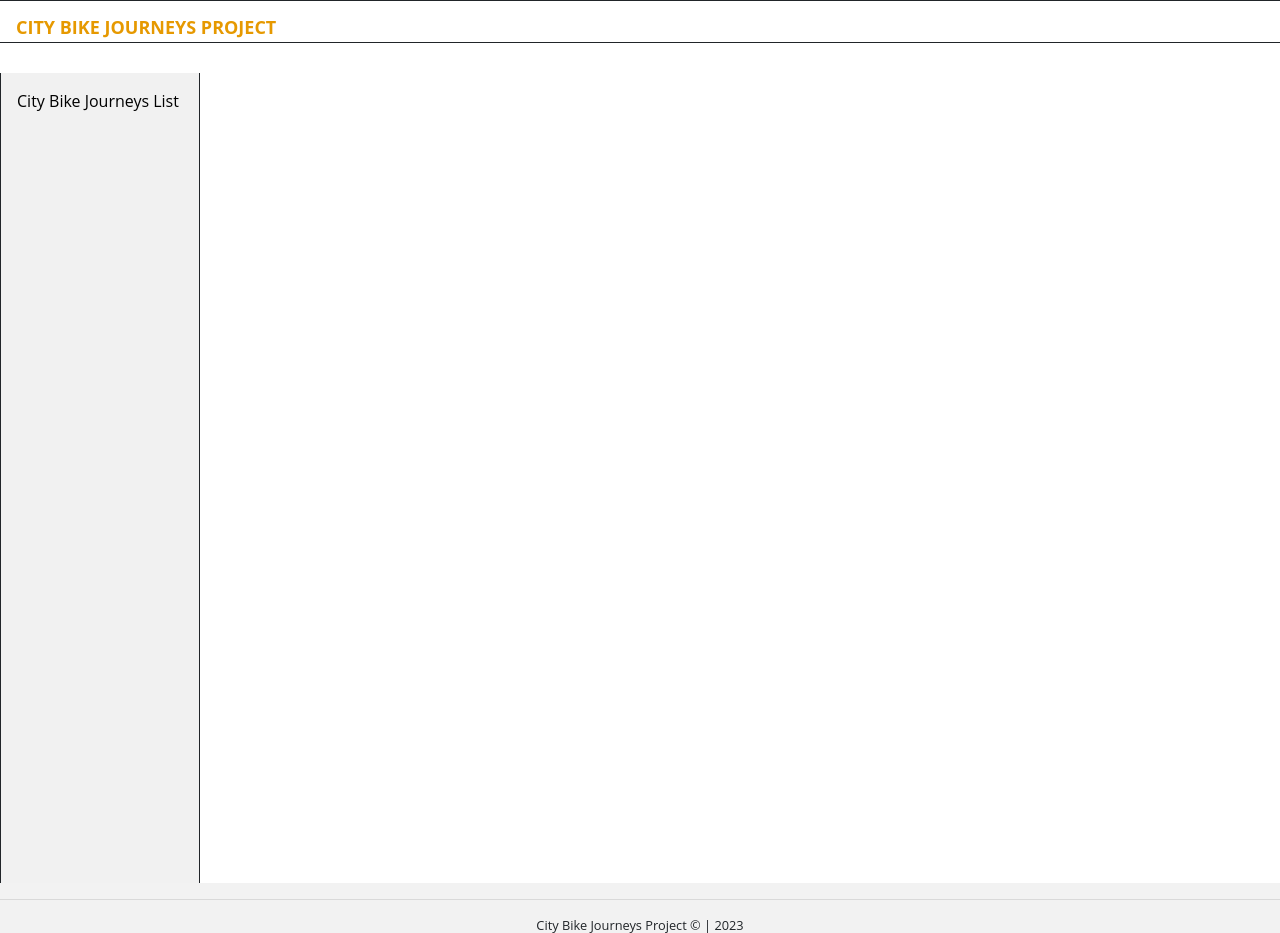
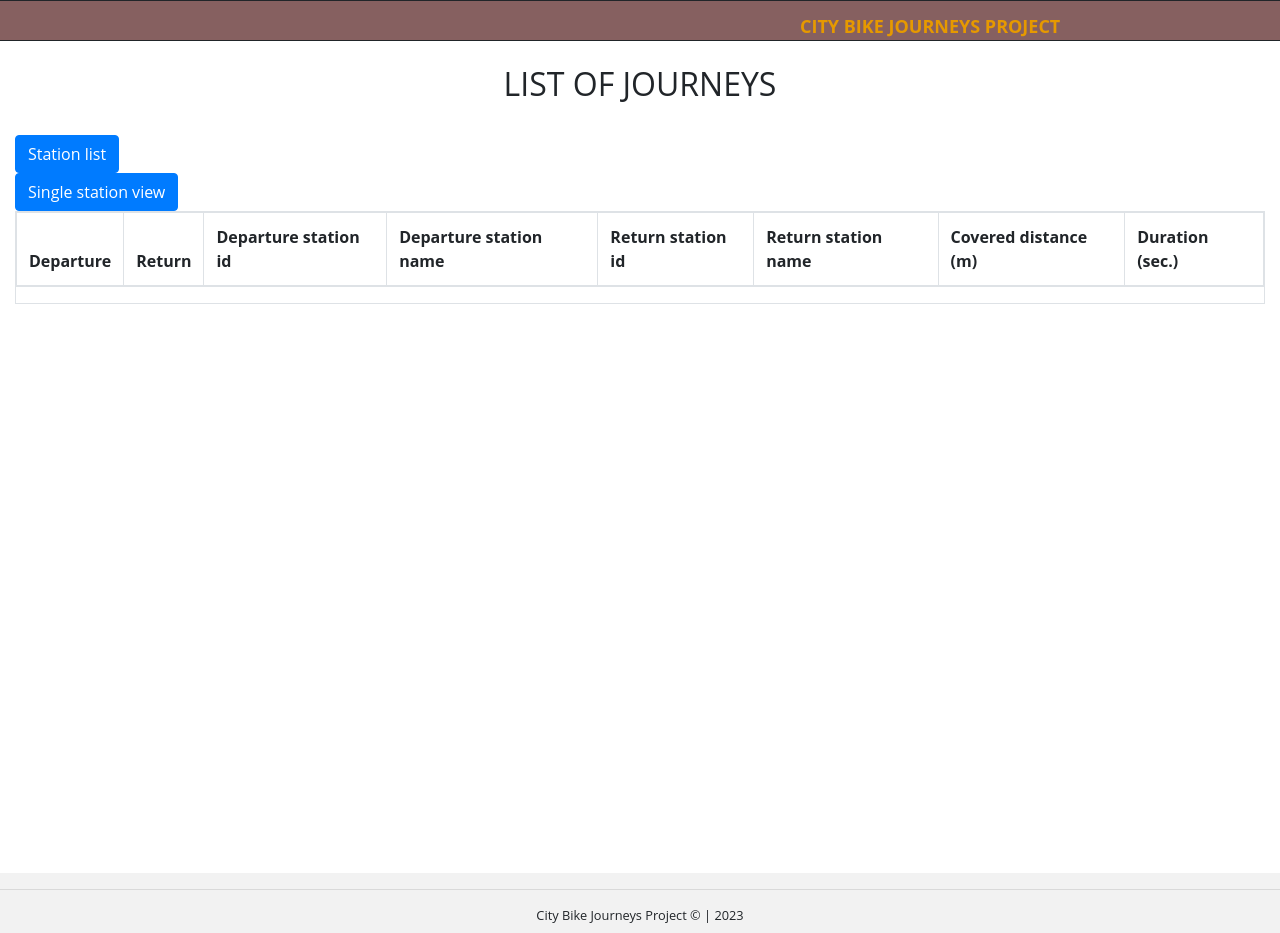
Before and after one commit to shardendu-design/solita_project, a Flask app: page / in a window 1280 px wide. Run offline with Flask 3, Linux system fonts and the light colour scheme; lists and menus that the app fills with data are empty; some libraries are stand-ins or nearby versions; some web fonts are replaced.

Commit message:
Done some css style and modify routing as well

```diff
--- a/app/citybike/routes.py
+++ b/app/citybike/routes.py
@@ -9,26 +9,12 @@ from flask_sqlalchemy import pagination
 
 
 # company list display
-@main.route('/journey')
+@main.route('/')
 
 def display_citybike_details():
     page = request.args.get('page', 1, type=int)
-    citybike_list = Citybike.query.paginate(page=page, per_page=100)
+    citybike_list = Citybike.query.paginate(page=page, per_page=10)
     return render_template('citibyike_list.html', citybike_list=citybike_list)
-
-    # citybike_list = Citybike.query.all()
-    # return render_template('citibyike_list.html', citybike_list=citybike_list)
-
-
-# home page display
-
-
-@main.route('/')
-
-def display_dashboard():
-    return render_template('home.html')
-
-# route error handling
 
 @main.app_errorhandler(404)
 def page_not_found(error):
--- a/app/citybike/templates/404.html
+++ b/app/citybike/templates/404.html
@@ -4,10 +4,7 @@
 <div id="404_error" class="container">
     <h2>"The page your looking is not found, Please use valid page"</h2><br>
     <div>
-        <span class="badge badge-primary"><a href="{{ url_for('main.display_dashboard')}}" style="color: floralwhite">Back To Dashboard</a></span>
+        <span class="badge badge-primary"><a href="{{ url_for('display_citybike_detail')}}" style="color: floralwhite">Back To Dashboard</a></span>
     </div>
-
-    <!-- <span class="label label-primary"><a href="{{ url_for('main.display_dashboard')}}" style="color: rgb(99, 50, 223)">Back To Dashboard</a></span> -->
-
 </div>
 {% endblock %}
--- a/app/citybike/templates/citibyike_list.html
+++ b/app/citybike/templates/citibyike_list.html
@@ -2,13 +2,18 @@
 
 
     {% block content %}
-    <!-- <link rel="stylesheet" href="{{ url_for('static', filename='css/home.css') }}"> -->
 
         <div id="" class="container-fluid">
           <br>
 
-            <h2 class="company_name_heading">CITY BIKE LIST</h2>
+            <h2 class="company_name_heading">LIST OF JOURNEYS</h2>
           <br>
+          <div>
+            <a href="" class="btn btn-primary">Station list</a>
+          </div>
+          <div>
+            <a href="" class="btn btn-primary">Single station view</a>
+          </div>
 
             <div class="table table-bordered">
 
@@ -51,6 +56,4 @@
           <a href="{{ url_for('main.display_citybike_details', page=citybike_list.next_num) }}" class="btn btn-primary">Next</a>
           {% endif %}
 
-
-
 {% endblock %}
--- a/app/citybike/templates/layout.html
+++ b/app/citybike/templates/layout.html
@@ -8,7 +8,7 @@
     <!-- Bootstrap CSS -->
     <link rel="stylesheet" href="https://stackpath.bootstrapcdn.com/bootstrap/4.3.1/css/bootstrap.min.css"
       integrity="sha384-ggOyR0iXCbMQv3Xipma34MD+dH/1fQ784/j6cY/iJTQUOhcWr7x9JvoRxT2MZw1T" crossorigin="anonymous">
-    <link rel="stylesheet" href="https://maxcdn.bootstrapcdn.com/bootstrap/4.0.0/css/bootstrap.min.css">
+
 
     <link rel="preconnect" href="https://fonts.gstatic.com">
     <link href="https://fonts.googleapis.com/css2?family=Sansita&display=swap" rel="stylesheet">
@@ -43,12 +43,9 @@
             {% block navbar %}
             <div class="topnav" id="myTopnav">
 
-                <a class="active" href="{{ url_for('main.display_dashboard') }}">CITY BIKE JOURNEYS PROJECT</a>
-
+                <a class="active" href="{{ url_for('main.display_citybike_details') }}">CITY BIKE JOURNEYS PROJECT</a>
 
                 </div>
-
-
                 <a href="javascript:void(0);" class="icon" onclick="myFunction()">
                     <i class="fa fa-bars"></i>
                 </a>
@@ -57,22 +54,9 @@
 
             {% endblock navbar %}
 
-            {% block sidebar %}
-            <!-- The sidebar -->
-                <div class="sidebar">
-                    <a href="{{ url_for('main.display_citybike_details')}}"><i></i> City Bike Journeys List </a>
-
-
-
-                </div>
-            {% endblock sidebar %}
-
-
 
             {# empty block for custom content #}
             {% block content %} {% endblock content %}
-
-
 
 
             {# footer #}
--- a/app/static/css/styles.css
+++ b/app/static/css/styles.css
@@ -3,7 +3,7 @@
 /* Add a black background color to the top navigation */
 .topnav {
 
-    background-color: white;
+    background-color: rgb(134, 96, 96);
     overflow: hidden;
     border-bottom-style: solid;
     border-top-style: solid;
@@ -15,223 +15,16 @@
 
   }
 
-
-
-  /* Style the links inside the navigation bar */
-  .topnav a {
-    float: right;
-    color: #000000;
-    text-align: center;
-    padding: 1px 16px;
-    text-decoration: none;
-    font-size: 15px;
-    font-weight: bold;
-    padding-top: 1px;
-
-
-  }
-
-  /* Change the color of links on hover */
-  .topnav a:hover {
-    background-color: #ddd;
-    color: black;
-  }
-
   /* Add a color to the active/current link */
   .topnav a.active {
-    background-color: white;
+    background-color: rgb(134, 96, 96);
     color: #e69900;
     float: left;
     font-weight: bold;
     font-size: large;
     margin-top: 12px;
-    /* border-bottom-style: solid; */
-
-
-
+    margin-left: 800px;
   }
-  .avatar {
-    vertical-align: middle;
-    width: 50x;
-    height: 50px;
-    border-radius: 50%;
-    margin-right: 20px;
-    /* background: #cc0000; */
-
-
-
-  }
-  .topnav .socialmedia {
-    float: left;
-    font-weight: bold;
-    padding-top: 12px;
-  }
-
-  .topnav .loginlinks{
-
-    padding-top: 12px;
-  }
-
-  /* humburg */
-
-  .topnav .icon {
-    display: none;
-  }
-
-  @media screen and (max-width: 600px) {
-    .topnav a:not(:last-child) {display: none;}
-    .topnav a.icon {
-      float: right;
-      display: block;
-    }
-  }
-
-  @media screen and (max-width: 600px) {
-    .topnav.responsive {position: relative;}
-    .topnav.responsive .icon {
-      position: absolute;
-      right: 0;
-      top: 0;
-    }
-    .topnav.responsive a {
-      float: none;
-      display: block;
-      text-align: left;
-    }
-  }
-
-  /* social media icons */
-
-  .fa {
-    padding: 1px;
-    font-size: 20px;
-    width: 20px;
-    text-align: center;
-    text-decoration: none;
-    /* margin: 5px 2px; */
-    border-radius: 50%;
-    margin-bottom: 15px;
-  }
-
-  .fa:hover {
-      opacity: 0.7;
-  }
-
-  .fa-facebook {
-    background: #3B5998;
-    color: white;
-  }
-  .fa-twitter {
-    background: #55ACEE;
-    color: white;
-  }
-  .fa-linkedin {
-    background: #007bb5;
-    color: white;
-  }
-
-  .fa-youtube {
-    background: #bb0000;
-    color: white;
-  }
-
-  .fa-instagram {
-    background: #125688;
-    color: white;
-  }
-  .fa-globe {
-    background: #cc6666;
-    color: white;
-  }
-  .fa-envelope {
-    background: #ff9900;
-    color: white;
-  }
-  .fa-slack {
-    background: #66b3cc;
-    color: white;
-  }
-  .fa-registered {
-    background:#cc00cc;
-    color: white;
-
-  }
-  .fa-sign-in {
-    background: #00cc66;
-    color: white;
-  }
-
-  /* sidebar */
-
-  /* The side navigation menu */
-.sidebar {
-  margin: 0;
-  padding: 0;
-  width: 200px;
-  background-color: #f1f1f1;
-  position: fixed;
-  height: 100%;
-  overflow: auto;
-  border-left-style: solid;
-  border-right-style: solid;
-  border-right-width: 1px;
-  border-left-width: 1px;
-}
-
-/* Sidebar links */
-.sidebar a {
-  display: block;
-  color: black;
-  padding: 16px;
-  text-decoration: none;
-  border-radius: 36px;
-  /* margin-left: 25px; */
-}
-
-
-.dropdown {
-  position: relative;
-  display: inline-block;
-  /* left: 30px; */
-}
-
-.dropdown-content {
-  display: none;
-  position: absolute;
-  background-color: #f1f1f1;
-  min-width: 160px;
-  box-shadow: 0px 8px 16px 0px rgba(0,0,0,0.2);
-  z-index: 1;
-}
-
-.dropdown-content a {
-  color: black;
-  padding: 12px 16px;
-  text-decoration: none;
-  display: block;
-}
-
-.dropdown-content a:hover {background-color: #ddd;}
-
-.dropdown:hover .dropdown-content {display: block;}
-
-.dropdown:hover .dropbtn {background-color: #3e8e41}
-
-
-/* Active/current link */
-.sidebar a.active {
-  background-color: #f1f1f1;
-  color: black;
-  /* margin-left: 25px; */
-
-
-}
-
-/* Links on mouse-over */
-.sidebar a:hover {
-  background-color: #555;
-  color: white;
-}
 
 /* Page content. The value of the margin-left property should match the value of the sidebar's width property */
 div.content {
@@ -240,30 +33,12 @@ div.content {
   height: 1000px;
 }
 
-/* On screens that are less than 700px wide, make the sidebar into a topbar */
-@media screen and (max-width: 700px) {
-  .sidebar {
-    width: 100%;
-    height: auto;
-    position: relative;
-  }
-  .sidebar a {float: left;}
-  div.content {margin-left: 0;}
-}
-
-/* On screens that are less than 400px, display the bar vertically, instead of horizontally */
-@media screen and (max-width: 400px) {
-  .sidebar a {
-    text-align: center;
-    float: none;
-  }
-}
-
 #footer {
   position:fixed;
   bottom:0;
   width:100%;
-  height:50px;   /* Height of the footer */
+  height:60px;   /* Height of the footer */
   background:#f2f2f2;
+  clear: both;
 
 }
```
